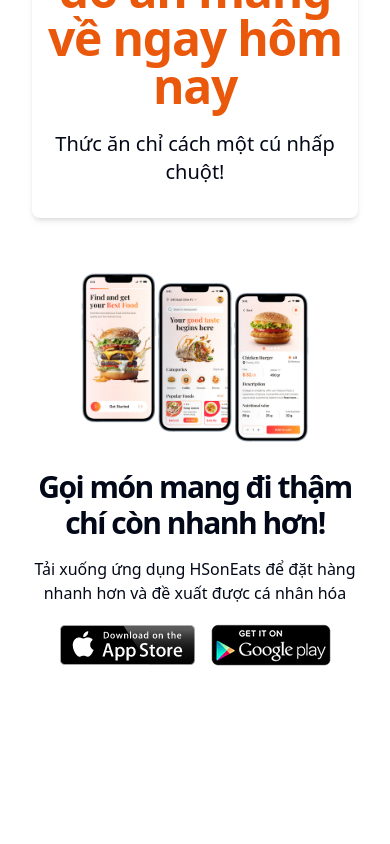
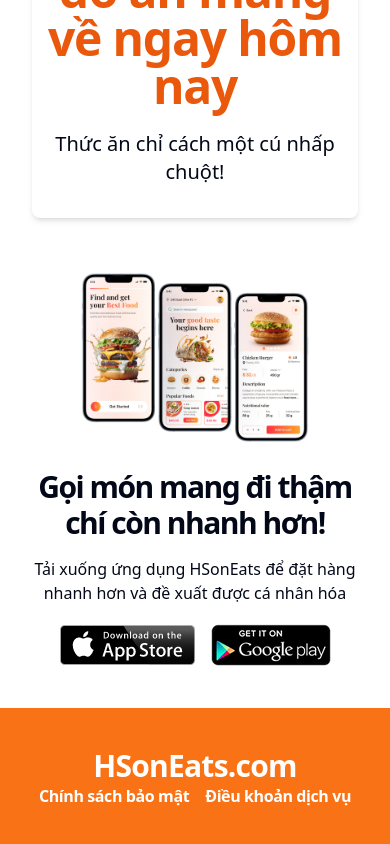
Before and after one commit to sonlh02/hson-food-ordering-app, a React (Vite) app in the folder frontend/: page / in a window 390 px wide. Shown: the part 469-1313 px from the top of the page. Before the commit the page ends 1177 px from the top, so only its background shows below. Built offline with nearby package versions, Linux system fonts and the light colour scheme.

Commit message:
Updated Responsive Landing Page, Setuped Auth0

```diff
--- a/frontend/package.json
+++ b/frontend/package.json
@@ -10,6 +10,7 @@
     "preview": "vite preview"
   },
   "dependencies": {
+    "@auth0/auth0-react": "^2.2.4",
     "@radix-ui/react-dialog": "^1.0.5",
     "@radix-ui/react-icons": "^1.3.0",
     "@radix-ui/react-separator": "^1.0.3",
--- /dev/null
+++ b/frontend/src/auth/Auth0ProviderWithNavigate.tsx
@@ -0,0 +1,15 @@
+type Props = {
+  chidren: React.ReactNode;
+};
+
+const Auth0ProviderWithNavigate = ({ children }: Props) => {
+  const domain = import.meta.env.VITE_AUTH0.DOMAIN;
+  const clientId = import.meta.env.VITE_AUTH0.CLIENT_ID;
+  const redirectUri = import.meta.env.VITE_AUTH0.REDIRECT_URI;
+
+  if (!domain || !clientId || !redirectUri) {
+    throw new Error("unable to initialise auth");
+  }
+};
+
+export default Auth0ProviderWithNavigate;
--- /dev/null
+++ b/frontend/src/components/Footer.tsx
@@ -0,0 +1,17 @@
+const Footer = () => {
+  return (
+    <div className="bg-orange-500 py-10">
+      <div className="container mx-auto flex flex-col md:flex-row justify-between items-center">
+        <span className="text-3xl text-white font-bold tracking-tight">
+          HSonEats.com
+        </span>
+        <span className="text-white font-bold tracking-tight flex gap-4">
+          <span>Chính sách bảo mật</span>
+          <span>Điều khoản dịch vụ</span>
+        </span>
+      </div>
+    </div>
+  );
+};
+
+export default Footer;
--- a/frontend/src/layouts/layout.tsx
+++ b/frontend/src/layouts/layout.tsx
@@ -1,3 +1,4 @@
+import Footer from "@/components/Footer";
 import Header from "@/components/Header";
 import Hero from "@/components/Hero";
 
@@ -11,6 +12,7 @@
       <Header />
       <Hero />
       <div className="container mx-auto flex-1 py-10">{children}</div>
+      <Footer />
     </div>
   );
 };
```
Also changed, not shown: 1 other file (tests, documents, lock files or other folders).
